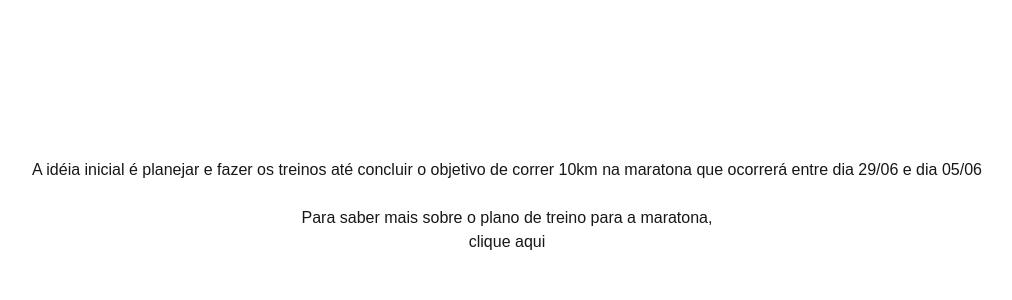
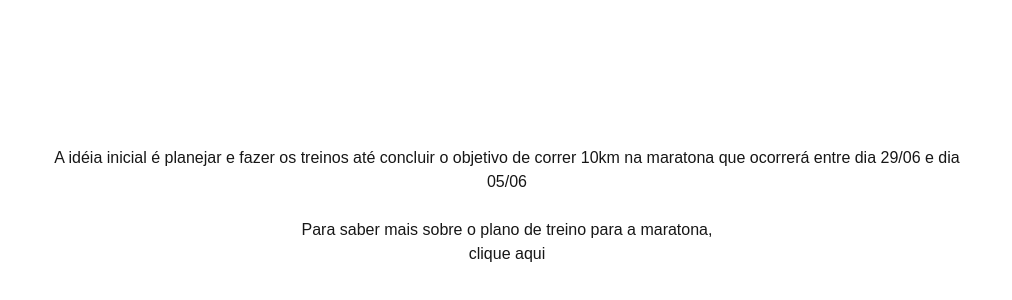
Before and after one commit to MattStela/maratona_projeto, a Next.js app: page / in a window 1280 px wide. Shown: the part 194-494 px from the top of the page, without its empty margins (133-1145 px from the left). Built offline with nearby package versions, Linux system fonts and the light colour scheme.

Commit message:
ajuste de padding no eixo x do layout

```diff
--- a/src/app/layout.js
+++ b/src/app/layout.js
@@ -3,7 +3,7 @@
 
 export default function Layout({ children }) {
   return (
-    <div className="min-h-screen flex flex-col justify-center items-center py-20">
+    <div className="min-h-screen flex flex-col justify-center items-center px-5 py-20">
       {children}
     </div>
   );
```
